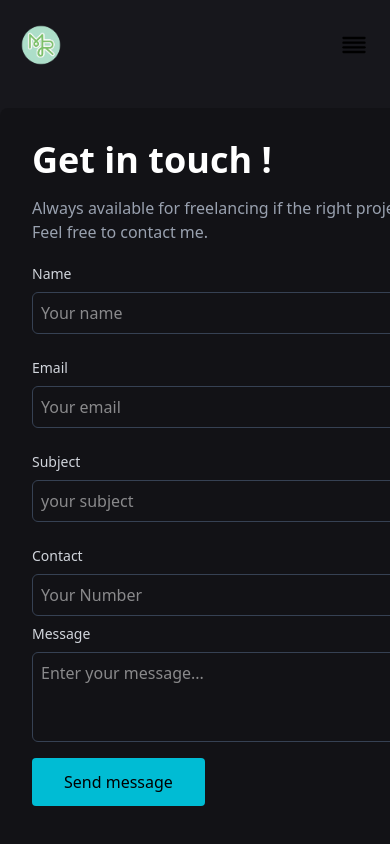
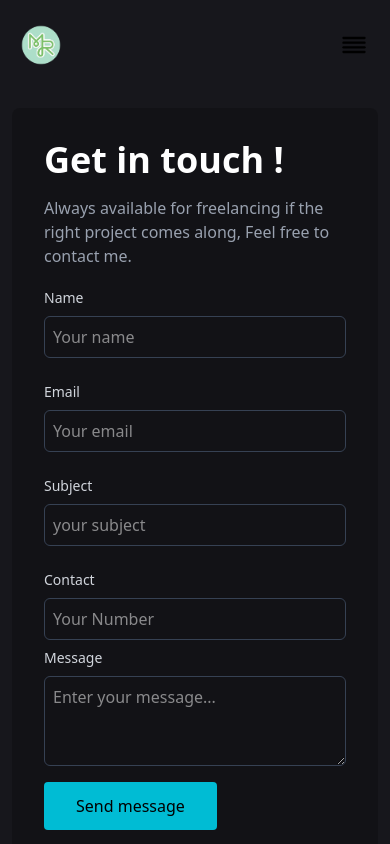
Before and after one commit to mesbaulrafi/myPortfolio, a React (Vite) app: page /contact in a window 390 px wide. Shown: the top 844 px of the page. Built offline with nearby package versions, Linux system fonts and the light colour scheme.

Commit message:
feat : responsive contact section

```diff
--- a/src/components/layouts/Contact.jsx
+++ b/src/components/layouts/Contact.jsx
@@ -8,7 +8,7 @@ import { FiMail } from "react-icons/fi";
 const Contact = () => {
   return (
     <div className="bg-[#17171c] py-27">
-      <div className="w-[1140px] m-auto">
+      <div className="lg:w-[1140px] px-3 lg:px-0 mx-auto">
         <div className="bg-[url('/src/assets/contactImg.png')] bg-center bg-cover bg-no-repeat p-8 lg:p-8 rounded-lg flex flex-col lg:flex-row gap-16  ">
           {/* Form Section */}
           <div className="w-full lg:w-2/3 z-10">
@@ -20,7 +20,7 @@ const Contact = () => {
               Feel free to contact me.
             </p>
             <form className="space-y-2">
-              <div className="grid grid-cols-1 md:grid-cols-2 gap-6">
+              <div className="grid grid-cols-1 md:grid-cols-2 gap-6 ">
                 {/* Name */}
                 <div className="flex flex-col gap-2">
                   <label className="text-gray-300 text-sm">Name</label>
@@ -80,7 +80,7 @@ const Contact = () => {
           <div className="w-full lg:w-1/3 flex flex-col justify-start gap-10 z-10">
             {/* Top Illustration */}
             <div className="flex justify-end">
-              <Images imgSrc={ContactMan} className={"w-28"} />
+              <Images imgSrc={ContactMan} className={"lg:w-28 hidden lg:block"} />
             </div>
             {/* Contact Details */}
             <div className="flex items-center gap-4 pt-8">
```
